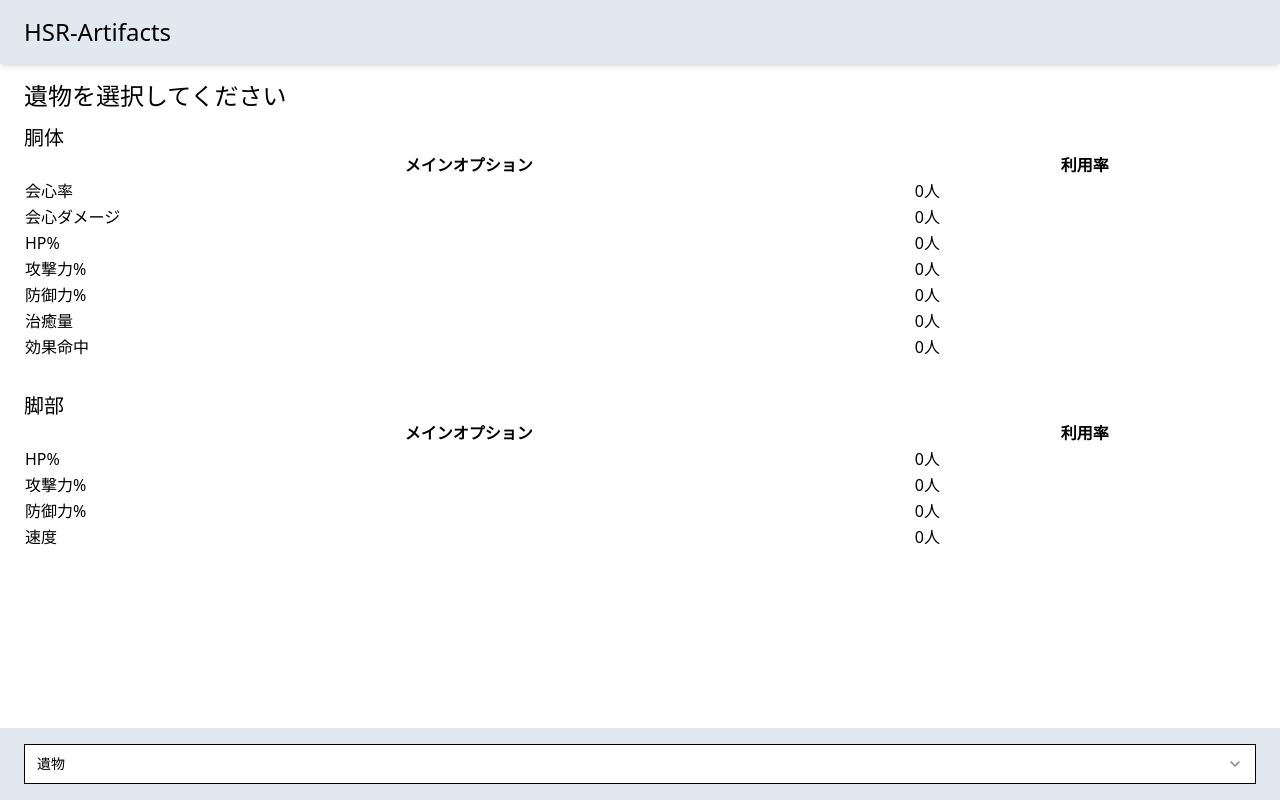
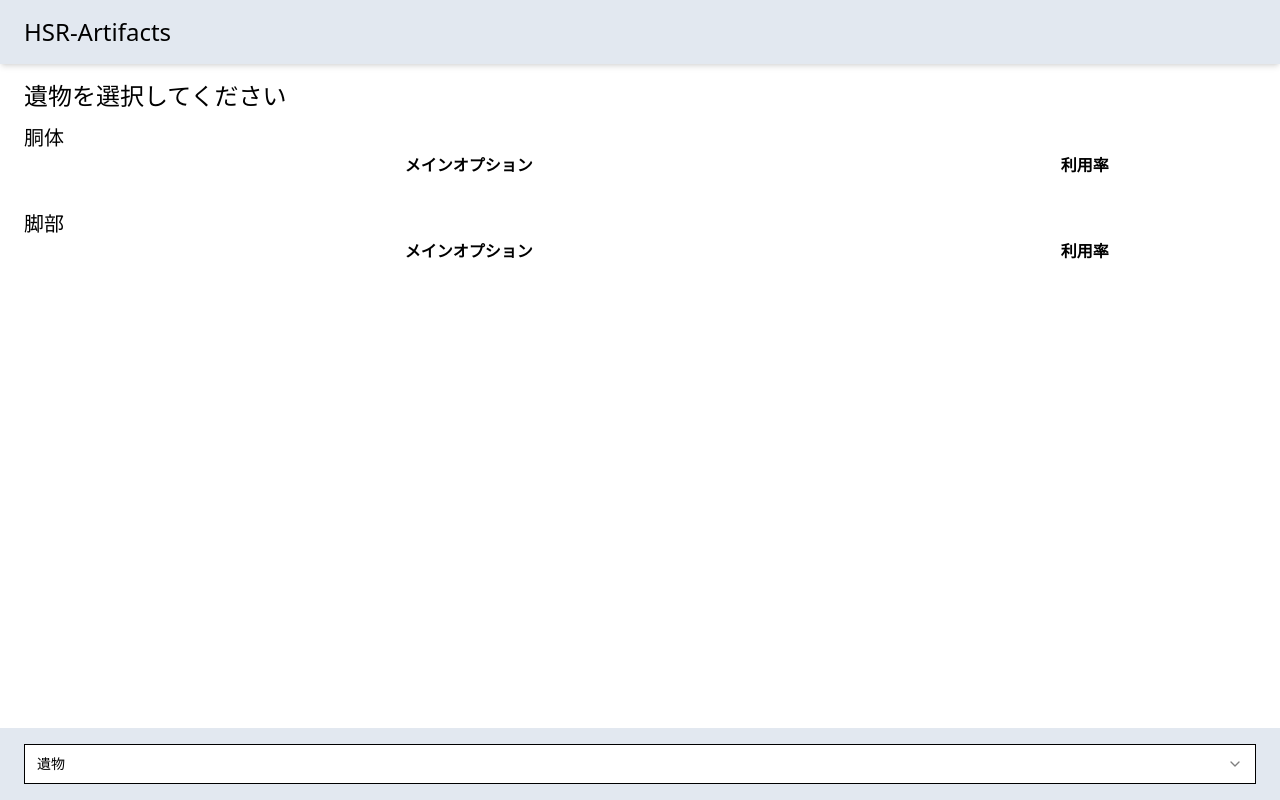
Before and after one commit to spinrock/HSR-Artifact, a React (Vite) app: page / in a window 1280 px wide. Built offline with nearby package versions, Linux system fonts and the light colour scheme.

Commit message:
変更後の設定でApp.tsxを差し替え

```diff
--- a/src/App.tsx
+++ b/src/App.tsx
@@ -8,9 +8,7 @@ import {
   SelectTrigger,
   SelectValue,
 } from "@/components/ui/select";
-import { getArtifact } from '@/api/getArtifact';
-import { getBodyData, getLegData } from '@/api/getData';
-import { ArtifactUsage } from './interfaces/Artifact';
+import { type ArtifactUsage, getArtifactUsage } from '@/app/features/usageArtifact/model';
 import { getArtifactList } from '@/app/entities/artifact/api';
 import { getOrnamentList } from '@/app/entities/ornament/api';
 
@@ -23,13 +21,13 @@ const Section: FC<{ title: string; data: ArtifactUsage[] }> = ({ title, data })
 
 const App: FC = () => {
   const [filterArtifactId, setFilterArtifactId] = useState<string>('');
-  // TODO: プルダウンリストの改善は後続Issueで実施予定
+
   const artifactTypeList = [...getArtifactList(), ...getOrnamentList()];
+  const artifact = artifactTypeList.find((artifactType) => artifactType.id === filterArtifactId);
 
-  const artifact = artifactTypeList.find((artifactType) => artifactType.id === filterArtifactId);
-  const data = getArtifact(filterArtifactId);
-  const bodyData = getBodyData(data);
-  const legData = getLegData(data);
+  const artifactUsage = getArtifactUsage(filterArtifactId);
+  const bodyData = artifactUsage.body;
+  const footData = artifactUsage.foot;
 
   return (
     <Fragment>
@@ -40,7 +38,7 @@ const App: FC = () => {
         <p className='text-2xl'>{artifact?.name || '遺物を選択してください'}</p>
         <div className='py-3'>
           <Section title="胴体" data={bodyData} />
-          <Section title="脚部" data={legData} />
+          <Section title="脚部" data={footData} />
         </div>
       </div>
       <div className='fixed bottom-0 bg-slate-200 h-18 w-full px-6 py-4'>
--- a/src/app/entities/charactor/model/interfaces.ts
+++ b/src/app/entities/charactor/model/interfaces.ts
@@ -28,4 +28,4 @@ type Charactor = {
   buldsets : Buildset[];
 };
 
-export type { Buildset, Charactor };
+export type { Buildset, Charactor, BodyOption, FootOption };
```
